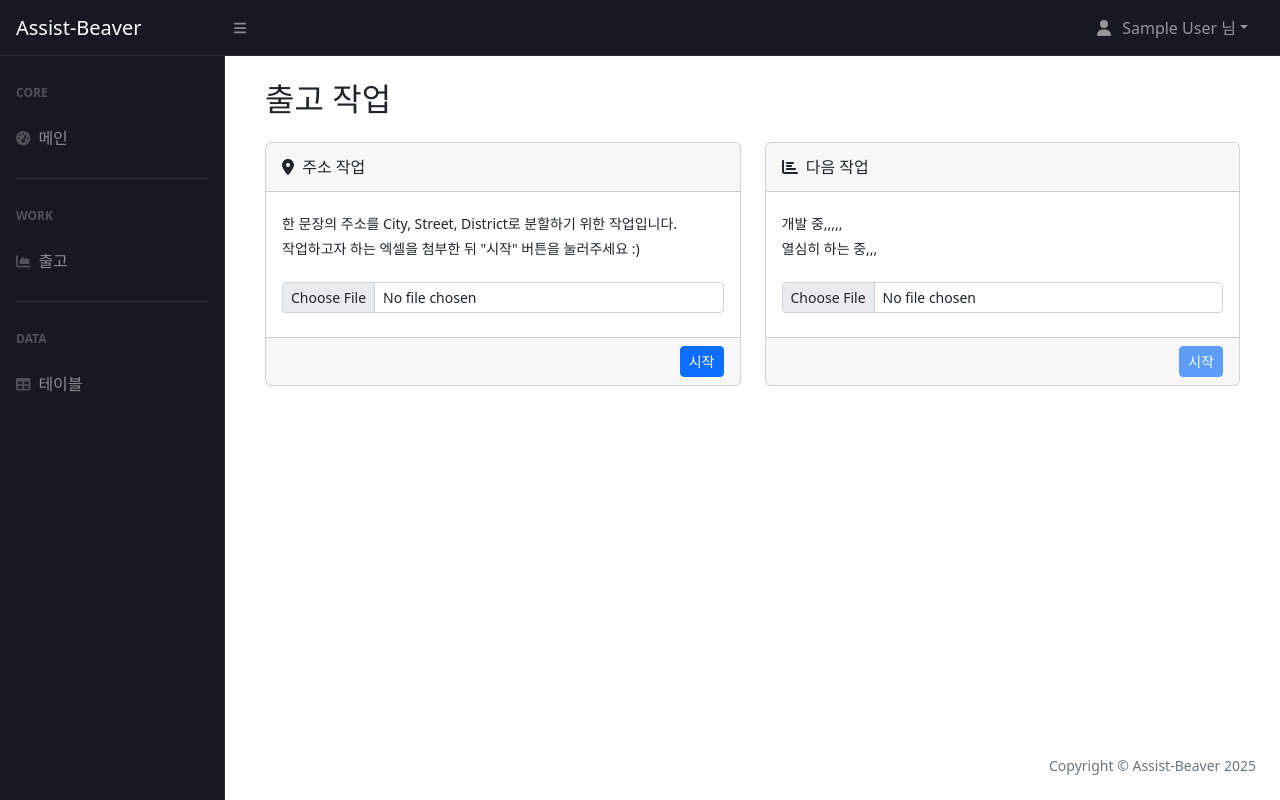
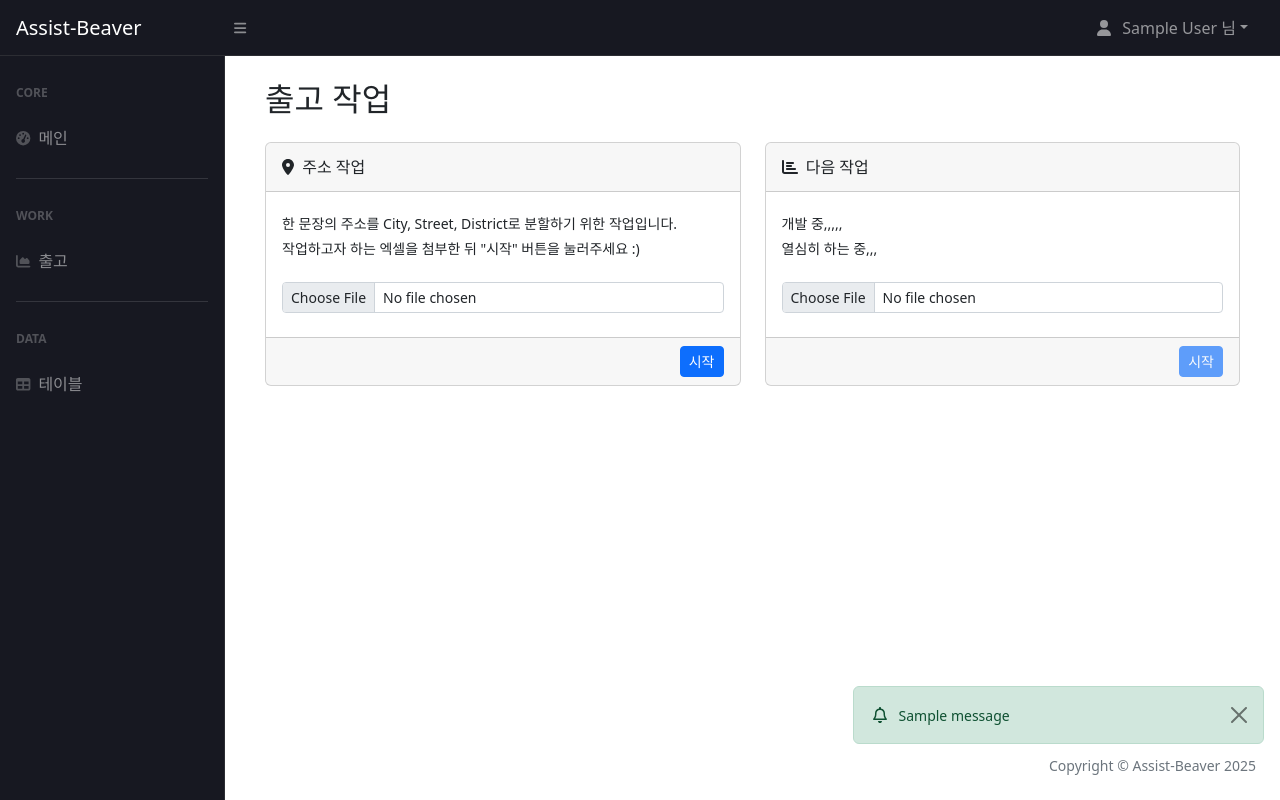
Before and after one commit to chanung-ki/assist-beaver, a Django app: page /msk/shipping in a window 1280 px wide. Run offline with Django 5.2, Linux system fonts and the light colour scheme; a user stored in the database is signed in; tables that the repository leaves empty hold one stand-in row (values such as "Sample post"); one stand-in notice (Sample message) is shown; some libraries are stand-ins or nearby versions.

Commit message:
feat: 메시지 프레임워크를 통한 알림 메시지 기능 구현

```diff
--- a/django_server/msk/views.py
+++ b/django_server/msk/views.py
@@ -1,5 +1,6 @@
 from django.shortcuts import render, redirect
-from django.http import HttpResponse, HttpResponseNotAllowed, JsonResponse
+from django.contrib import messages
+from django.http import HttpResponse
 
 import pandas as pd
 import os
@@ -7,6 +8,7 @@ from io import BytesIO
 
 from share.decorators import login_required
 from .utills import get_separated_address_df
+
 
 # Create your views here.
 @login_required
@@ -19,35 +21,41 @@ def table(request):
 
 @login_required
 def separate_address(request):
+    try:
+        if not request.method == 'POST':
+            msg = '잘못된 접근입니다.'
+            messages.add_message(request, messages.ERROR, msg)
+            return redirect('index')
 
-    if not request.method == 'POST':
-        return HttpResponseNotAllowed(['POST'])
+        uploaded_file = request.FILES.get('addressFile')
+        if not uploaded_file:
+            msg = '파일을 첨부해주세요.'
+            messages.add_message(request, messages.ERROR, msg)
+            return redirect('shipping')
 
-    uploaded_file = request.FILES.get('addressFile')
-    if not uploaded_file:
-        return JsonResponse({'error': '파일을 첨부 해주세요.'}, status=400)
+        uploaded_file = request.FILES.get('addressFile')
 
-    uploaded_file = request.FILES.get('addressFile')
+        # 파일을 DataFrame으로 변환
+        df = pd.read_excel(uploaded_file)
+        address_df = df['신주소']
+        address_df.str.strip()
 
-    # 파일을 DataFrame으로 변환
-    df = pd.read_excel(uploaded_file)
-    address_df = df['신주소']
-    address_df.str.strip()
+        # 도로가 분리된 DataFrame을 받은 후 파일로 만듬
+        result_df = pd.DataFrame(get_separated_address_df(address_df))
 
-    # 도로가 분리된 DataFrame을 받은 후 파일로 만듬
-    result_df = pd.DataFrame(get_separated_address_df(address_df))
+        output = BytesIO()
+        result_df.to_excel(output, index=False)
+        output.seek(0)  # 파일 시작으로 이동
 
-    output = BytesIO()
-    result_df.to_excel(output, index=False)
-    output.seek(0)  # 파일 시작으로 이동
+        # HttpResponse로 파일 반환
+        response = HttpResponse(output, content_type='application/vnd.openxmlformats-officedocument.spreadsheetml.sheet')
+        response['Content-Disposition'] = 'attachment; filename="separated-address.xlsx"'
 
-    # HttpResponse로 파일 반환
-    response = HttpResponse(output, content_type='application/vnd.openxmlformats-officedocument.spreadsheetml.sheet')
-    response['Content-Disposition'] = 'attachment; filename="separated-address.xlsx"'
-
-    return response
-
-    # return redirect('msk_shipping')
+        return response
+    except:
+        msg = '오류가 발생했습니다.'
+        messages.add_message(request, messages.ERROR, msg)
+        return redirect('shipping')
 
 
 
--- a/django_server/share/views.py
+++ b/django_server/share/views.py
@@ -3,8 +3,6 @@ from django.contrib.auth import authenticate, login, logout
 from django.contrib import messages
 
 from share.decorators import login_required, not_allow_login, admin_only
-from user.models import User, CompanyIndexModel
-
 
 def signin_view(request):
     if request.method == 'GET':
--- a/django_server/templates/shipping.html
+++ b/django_server/templates/shipping.html
@@ -50,4 +50,25 @@
             </div>
         </div>
     </div>
+
+    {% if messages %}
+        {% for message in messages %}
+            <div class="mb-4 pb-3 pe-3 show position-fixed bottom-0 end-0 z-index-99 col-xl-4">
+                <div class="alert
+                    {% if message.level == DEFAULT_MESSAGE_LEVELS.ERROR %}
+                        alert-danger
+                    {% else %}
+                        alert-success
+                    {% endif %}
+                    alert-outline alert-dismissible" role="alert">
+                    <button type="button" class="btn-close" data-bs-dismiss="alert" aria-label="Close"></button>
+                    <div class="alert-icon">
+                        <i class="far fa-fw fa-bell me-1"></i>
+                        <span class="small">{{ message.message }}</span>
+                    </div>
+                </div>
+            </div>
+        {% endfor %}
+    {% endif %}
+
 {% endblock %}
```
Also changed, not shown: django_server/templates/index.html (+21 -0 lines).
